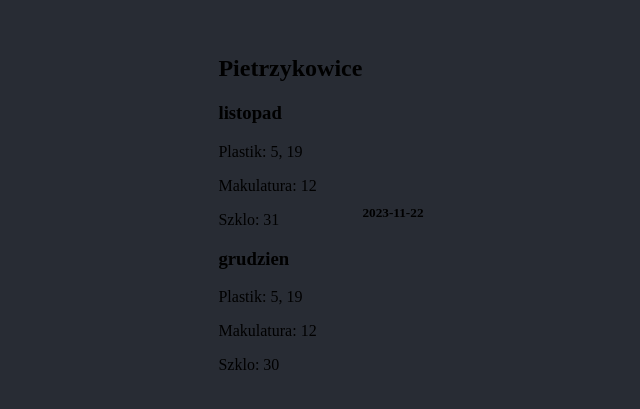
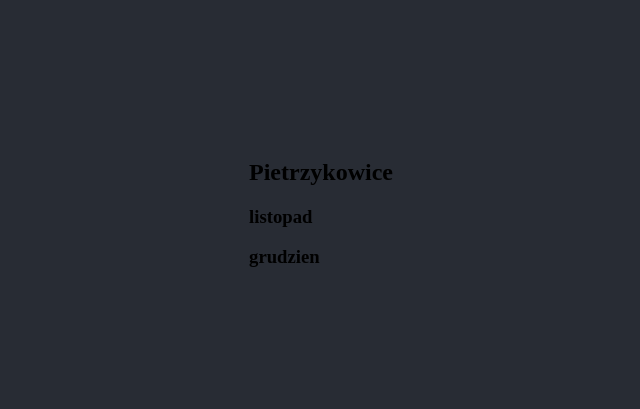
Before and after one commit to MariuszJachymczak/harmonogram-wywozu-smieci, a React (Create React App) app: page / in a window 1280 px wide. Shown: the part 187-596 px from the top of the page, without its empty margins (319-959 px from the left). Built offline with nearby package versions, Linux system fonts and the light colour scheme.

Commit message:
changed some logic added date-fns

```diff
--- a/package.json
+++ b/package.json
@@ -43,6 +43,7 @@
   },
   "devDependencies": {
     "css-loader": "^6.8.1",
+    "customize-cra": "^1.0.0",
     "react-app-rewired": "^2.2.1",
     "resolve-url-loader": "^5.0.0",
     "sass": "^1.69.5",
--- a/src/components/form/WasteDisposal.tsx
+++ b/src/components/form/WasteDisposal.tsx
@@ -1,9 +1,25 @@
+import React from "react";
+import { parse, isSameDay, format } from "date-fns";
+import { pl } from "date-fns/locale";
+import monthNames from "../../data/months";
+import { schedule } from "../../data/schedule";
 import styles from "./../styling/WasteDisposal.module.scss";
-import { schedule } from "../../data/schedule";
-import { format } from "date-fns";
 
 const today = new Date();
-const test = format(today, "yyy-MM-dd");
+const currentYear = format(today, "yyyy");
+
+const checkIfDateIsToday = (dates: string[], month: string, year: string) => {
+  const monthIndex = monthNames[month.toLowerCase()];
+
+  return dates.some((dateString) => {
+    const date = parse(
+      dateString,
+      "dd",
+      new Date(parseInt(year, 10), monthIndex)
+    );
+    return isSameDay(date, today);
+  });
+};
 
 const WasteDisposal: React.FC = () => {
   return (
@@ -12,21 +28,29 @@ const WasteDisposal: React.FC = () => {
         {Object.entries(schedule).map(([city, months]) => (
           <div key={city}>
             <h2>{city}</h2>
-            {Object.entries(months).map(([month, wasteTypes]) => (
-              <div key={month}>
-                <h3>{month}</h3>
-                {Object.entries(wasteTypes).map(([wasteType, dates]) => (
-                  <p key={wasteType}>
-                    {wasteType}: {dates.join(", ")}
-                  </p>
-                ))}
-              </div>
-            ))}
+            {Object.entries(months).map(([month, wasteTypes]) => {
+              if (!month) return null; // Sprawdzenie, czy month jest zdefiniowane
+
+              return (
+                <div key={month}>
+                  <h3>{month}</h3>
+                  {Object.entries(wasteTypes).map(([wasteType, dates]) => {
+                    const isToday = checkIfDateIsToday(
+                      dates,
+                      month,
+                      currentYear
+                    );
+
+                    return isToday ? <p key={wasteType}>{wasteType}</p> : null;
+                  })}
+                </div>
+              );
+            })}
           </div>
         ))}
-        <h5>{test}</h5>
       </div>
     </>
   );
 };
+
 export default WasteDisposal;
--- /dev/null
+++ b/src/data/months.ts
@@ -0,0 +1,18 @@
+import { MonthNamesType } from "./types";
+
+const monthNames: MonthNamesType = {
+  styczeń: 0,
+  luty: 1,
+  marzec: 2,
+  kwiecień: 3,
+  maj: 4,
+  czerwiec: 5,
+  lipiec: 6,
+  sierpień: 7,
+  wrzesień: 8,
+  październik: 9,
+  listopad: 10,
+  grudzień: 11,
+};
+
+export default monthNames;
--- a/src/data/schedule.ts
+++ b/src/data/schedule.ts
@@ -3,7 +3,7 @@ import { ScheduleType } from "./types";
 export const schedule: ScheduleType = {
   Pietrzykowice: {
     listopad: {
-      Plastik: ["5", "19"],
+      Plastik: ["5", "19", "26"],
       Makulatura: ["12"],
       Szklo: ["31"],
     },
--- a/src/data/types.ts
+++ b/src/data/types.ts
@@ -5,3 +5,7 @@ export type ScheduleType = {
     };
   };
 };
+
+export type MonthNamesType = {
+  [key: string]: number;
+};
```
Also changed, not shown: 1 other file (tests, documents, lock files or other folders).
